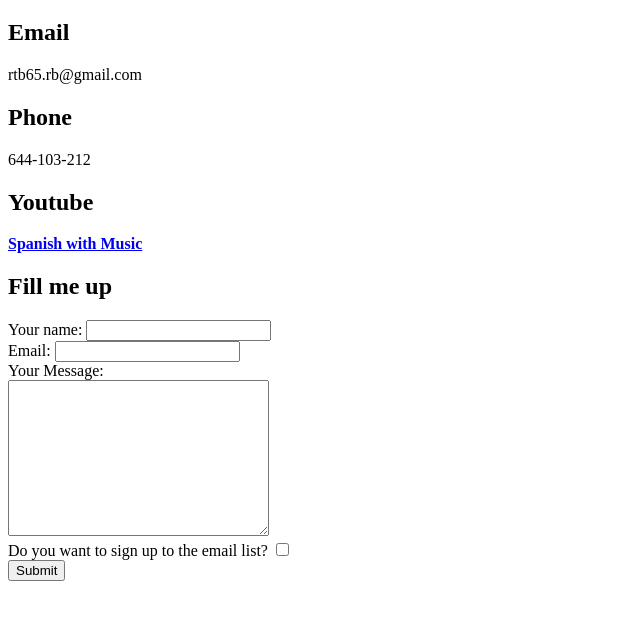
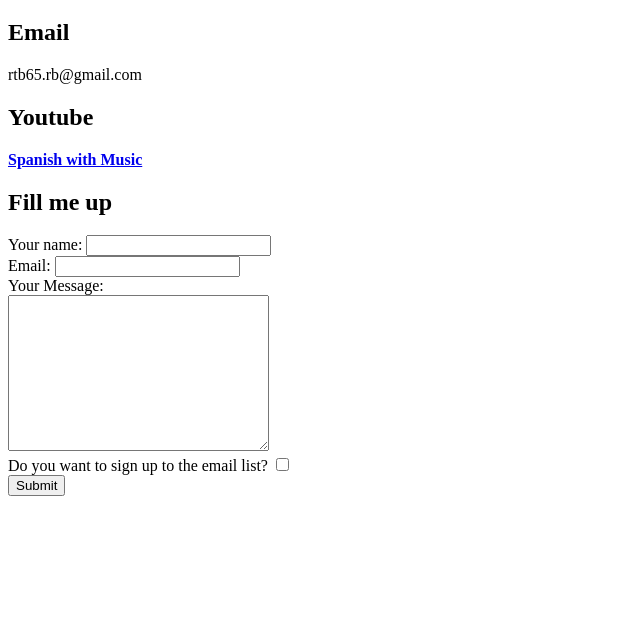
Before and after one commit to betoebn/CV, a plain HTML site: page contact.html in a window 1280 px wide. Shown: the part 61-680 px from the top of the page, without its empty margins (0-640 px from the left). Drawn offline with Linux system fonts and the light colour scheme.

Commit message:
Update contact.html

```diff
--- a/contact.html
+++ b/contact.html
@@ -9,8 +9,6 @@
         <h1>Contact</h1>
         <h2>Email</h2>
         <div><p>rtb65.rb@gmail.com</p></div>
-        <h2>Phone</h2>
-        <div><p>644-103-212</p></div>
         <h2>Youtube</h2>
         <b><a href="https://www.youtube.com/channel/UCytQ0DX7N03WbHYCxS1tYKA">Spanish with Music</a></b>
 
```
